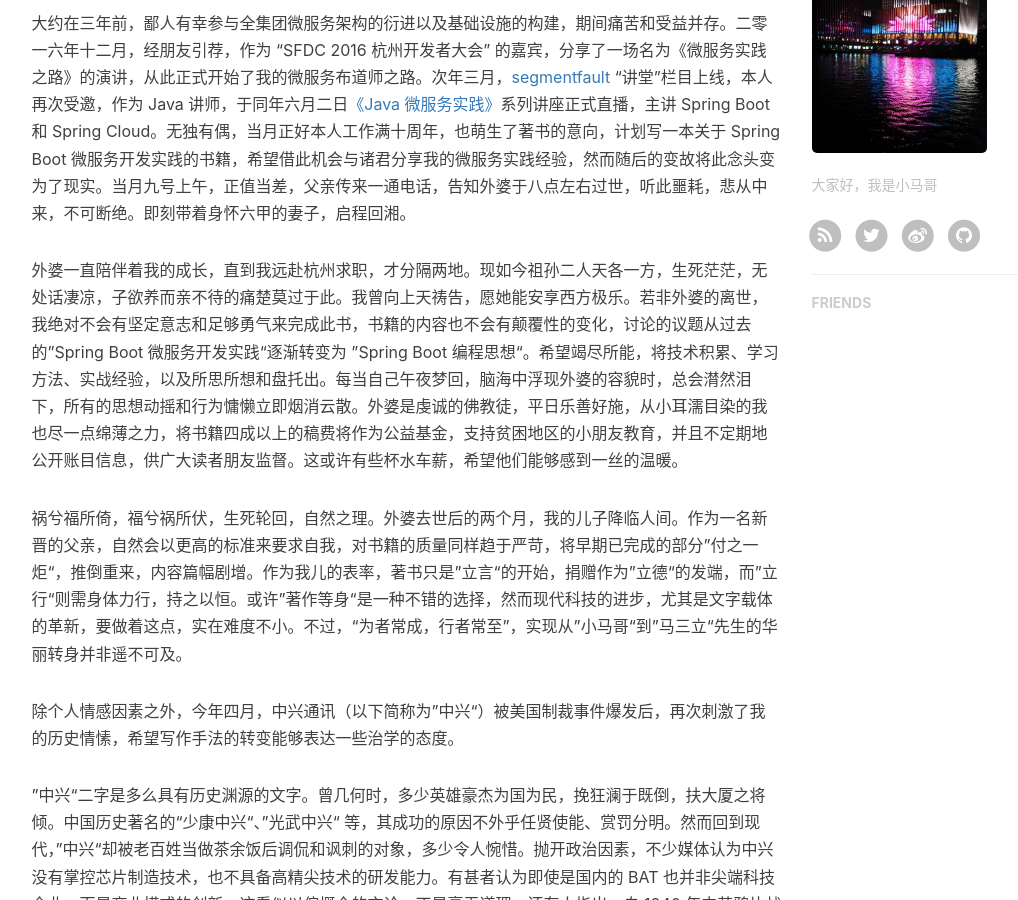
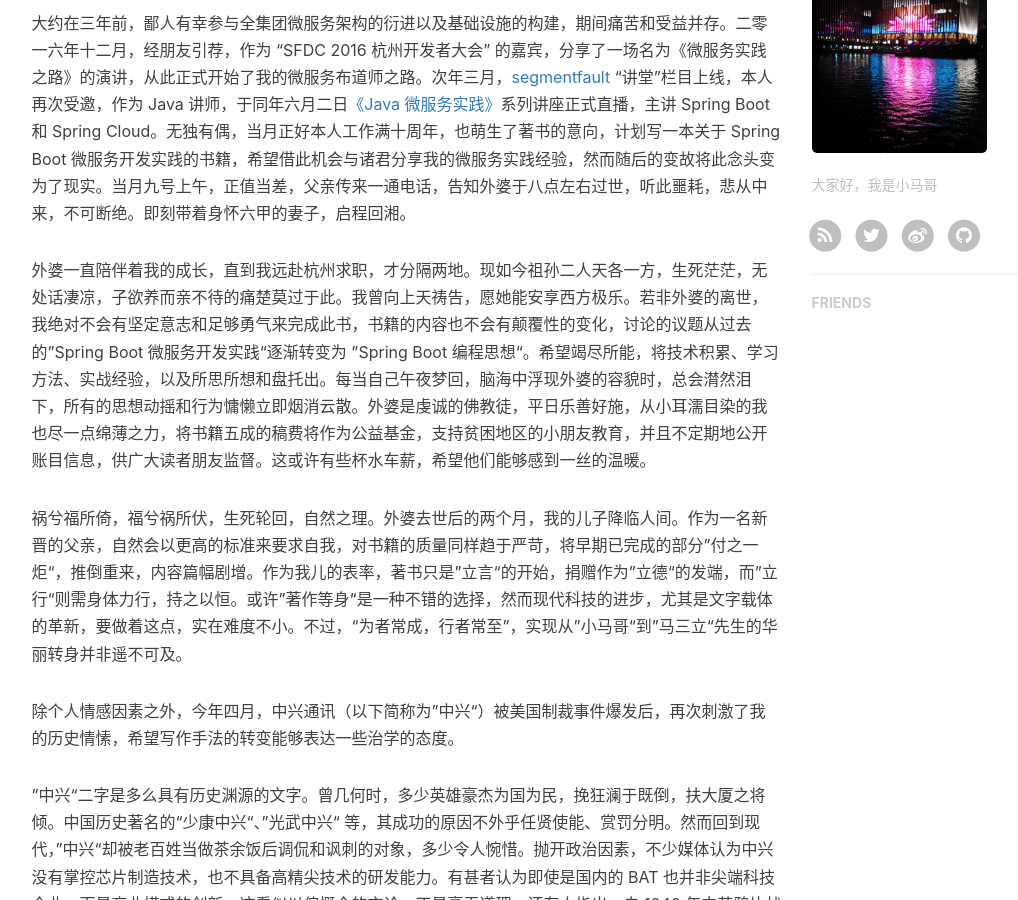
Before and after one commit to mercyblitz/mercyblitz.github.io, a Jekyll site: the page built from books/thinking-in-spring-boot/core/preface.md, in a window 1280 px wide and 900 px high, scrolled down 531 px. Shown: the whole window, without its empty margins (136-1154 px from the left). Built offline with Jekyll 4.4.1, drawn with Linux system fonts in a browser that asks for light colours; nearby versions of some CDN libraries; our own code applies the rules of GitHub Pages for plain Markdown files; comment, search, counter and statistics services are not loaded.

Commit message:
Update content

```diff
--- a/books/thinking-in-spring-boot/core/preface.md
+++ b/books/thinking-in-spring-boot/core/preface.md
@@ -4,7 +4,7 @@
 
 大约在三年前，鄙人有幸参与全集团微服务架构的衍进以及基础设施的构建，期间痛苦和受益并存。二零一六年十二月，经朋友引荐，作为 “SFDC 2016 杭州开发者大会” 的嘉宾，分享了一场名为《微服务实践之路》的演讲，从此正式开始了我的微服务布道师之路。次年三月，[segmentfault](https://segmentfault.com) “讲堂”栏目上线，本人再次受邀，作为 Java 讲师，于同年六月二日[《Java 微服务实践》](https://segmentfault.com/n/1330000009887617)系列讲座正式直播，主讲 Spring Boot 和 Spring Cloud。无独有偶，当月正好本人工作满十周年，也萌生了著书的意向，计划写一本关于 Spring Boot 微服务开发实践的书籍，希望借此机会与诸君分享我的微服务实践经验，然而随后的变故将此念头变为了现实。当月九号上午，正值当差，父亲传来一通电话，告知外婆于八点左右过世，听此噩耗，悲从中来，不可断绝。即刻带着身怀六甲的妻子，启程回湘。
 
-外婆一直陪伴着我的成长，直到我远赴杭州求职，才分隔两地。现如今祖孙二人天各一方，生死茫茫，无处话凄凉，子欲养而亲不待的痛楚莫过于此。我曾向上天祷告，愿她能安享西方极乐。若非外婆的离世，我绝对不会有坚定意志和足够勇气来完成此书，书籍的内容也不会有颠覆性的变化，讨论的议题从过去的”Spring Boot 微服务开发实践“逐渐转变为 ”Spring Boot 编程思想“。希望竭尽所能，将技术积累、学习方法、实战经验，以及所思所想和盘托出。每当自己午夜梦回，脑海中浮现外婆的容貌时，总会潸然泪下，所有的思想动摇和行为慵懒立即烟消云散。外婆是虔诚的佛教徒，平日乐善好施，从小耳濡目染的我也尽一点绵薄之力，将书籍四成以上的稿费将作为公益基金，支持贫困地区的小朋友教育，并且不定期地公开账目信息，供广大读者朋友监督。这或许有些杯水车薪，希望他们能够感到一丝的温暖。
+外婆一直陪伴着我的成长，直到我远赴杭州求职，才分隔两地。现如今祖孙二人天各一方，生死茫茫，无处话凄凉，子欲养而亲不待的痛楚莫过于此。我曾向上天祷告，愿她能安享西方极乐。若非外婆的离世，我绝对不会有坚定意志和足够勇气来完成此书，书籍的内容也不会有颠覆性的变化，讨论的议题从过去的”Spring Boot 微服务开发实践“逐渐转变为 ”Spring Boot 编程思想“。希望竭尽所能，将技术积累、学习方法、实战经验，以及所思所想和盘托出。每当自己午夜梦回，脑海中浮现外婆的容貌时，总会潸然泪下，所有的思想动摇和行为慵懒立即烟消云散。外婆是虔诚的佛教徒，平日乐善好施，从小耳濡目染的我也尽一点绵薄之力，将书籍五成的稿费将作为公益基金，支持贫困地区的小朋友教育，并且不定期地公开账目信息，供广大读者朋友监督。这或许有些杯水车薪，希望他们能够感到一丝的温暖。
 
 祸兮福所倚，福兮祸所伏，生死轮回，自然之理。外婆去世后的两个月，我的儿子降临人间。作为一名新晋的父亲，自然会以更高的标准来要求自我，对书籍的质量同样趋于严苛，将早期已完成的部分”付之一炬“，推倒重来，内容篇幅剧增。作为我儿的表率，著书只是”立言“的开始，捐赠作为”立德“的发端，而”立行“则需身体力行，持之以恒。或许”著作等身“是一种不错的选择，然而现代科技的进步，尤其是文字载体的革新，要做着这点，实在难度不小。不过，“为者常成，行者常至”，实现从”小马哥“到”马三立“先生的华丽转身并非遥不可及。
 
```
